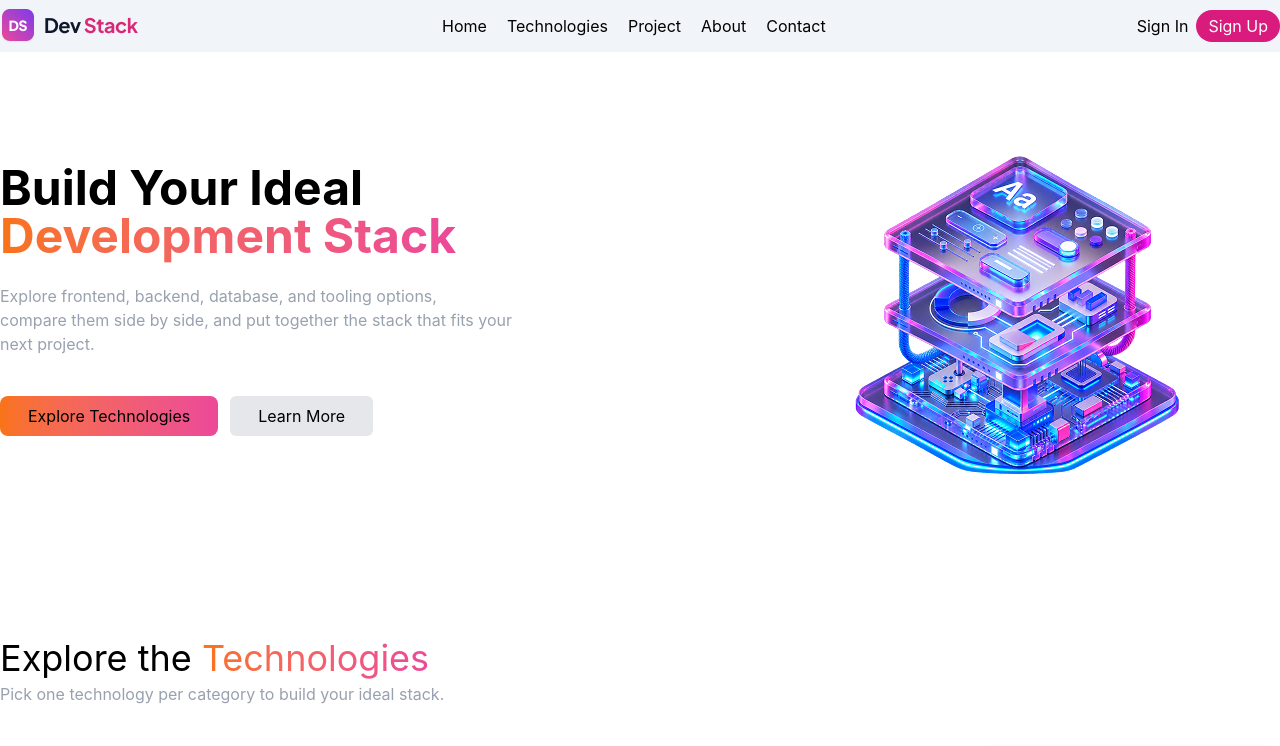
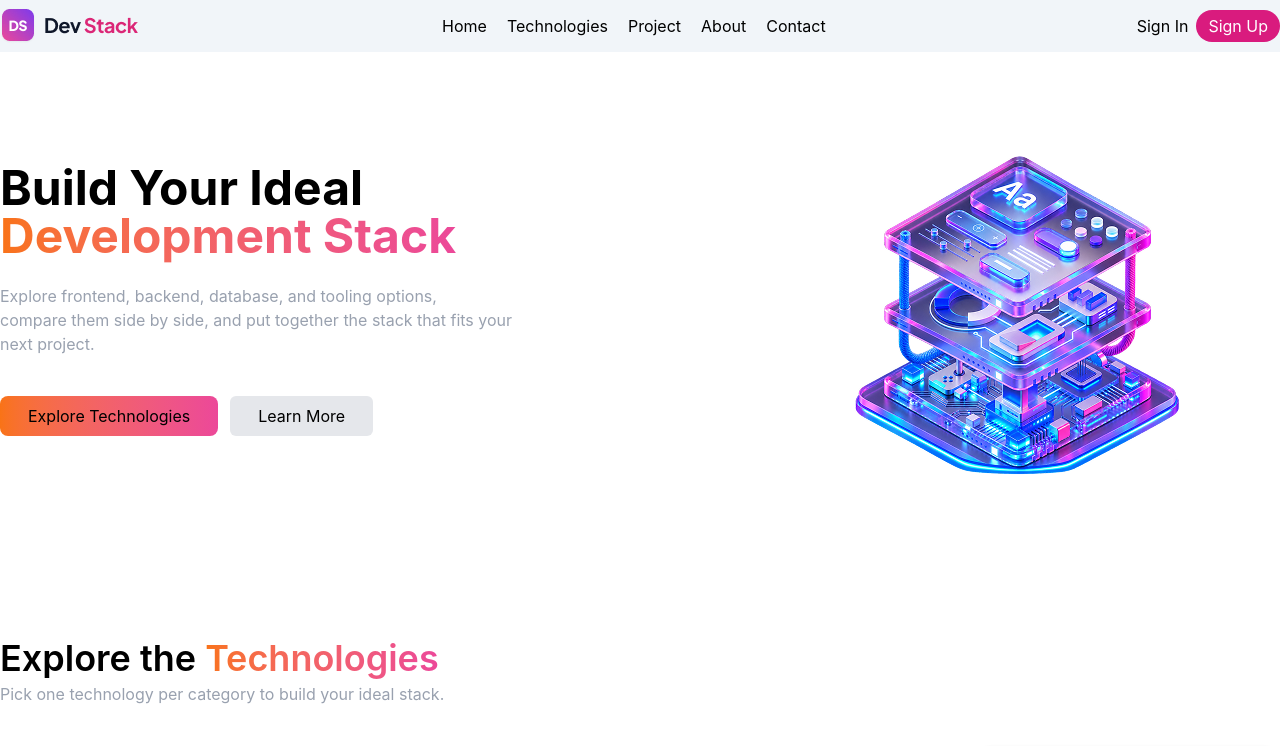
Before and after one commit to Shafin-Ahmed-201/DevStack_A-05, a React (Vite) app: page / in a window 1280 px wide. Shown: the top 746 px of the page. Built offline with nearby package versions, Linux system fonts and the light colour scheme.

Commit message:
Added Readme File

```diff
--- a/src/components/techCard.tsx
+++ b/src/components/techCard.tsx
@@ -31,8 +31,8 @@ const TechCard = ({ tech, addToStack, setAddToStack }: TechCardProps) => {
       <div
         className={
           added
-            ? "bg-[#F1F5F9] p-5 rounded-xl h-[277px] border border-red-300"
-            : "bg-[#F1F5F9] p-5 rounded-xl h-[277px]"
+            ? "bg-[#F1F5F9] p-5 rounded-xl h-69.25 border border-red-300"
+            : "bg-[#F1F5F9] p-5 rounded-xl h-69.25"
         }
       >
         <div className="flex items-start justify-between space-y-5">
--- a/src/components/technologies.tsx
+++ b/src/components/technologies.tsx
@@ -29,7 +29,7 @@ const Technologies = ({ techpromise }: TechnologiesProps) => {
   return (
     <>
       <div className="text-center md:text-left container mx-auto mt-15 space-y-1">
-        <h2 className="text-4xl">
+        <h2 className="text-4xl font-semibold">
           Explore the{" "}
           <span className="bg-linear-to-r from-[#F97316] to-[#EC4899] bg-clip-text text-transparent">
             Technologies
```
Also changed, not shown: 1 other file (tests, documents, lock files or other folders).
